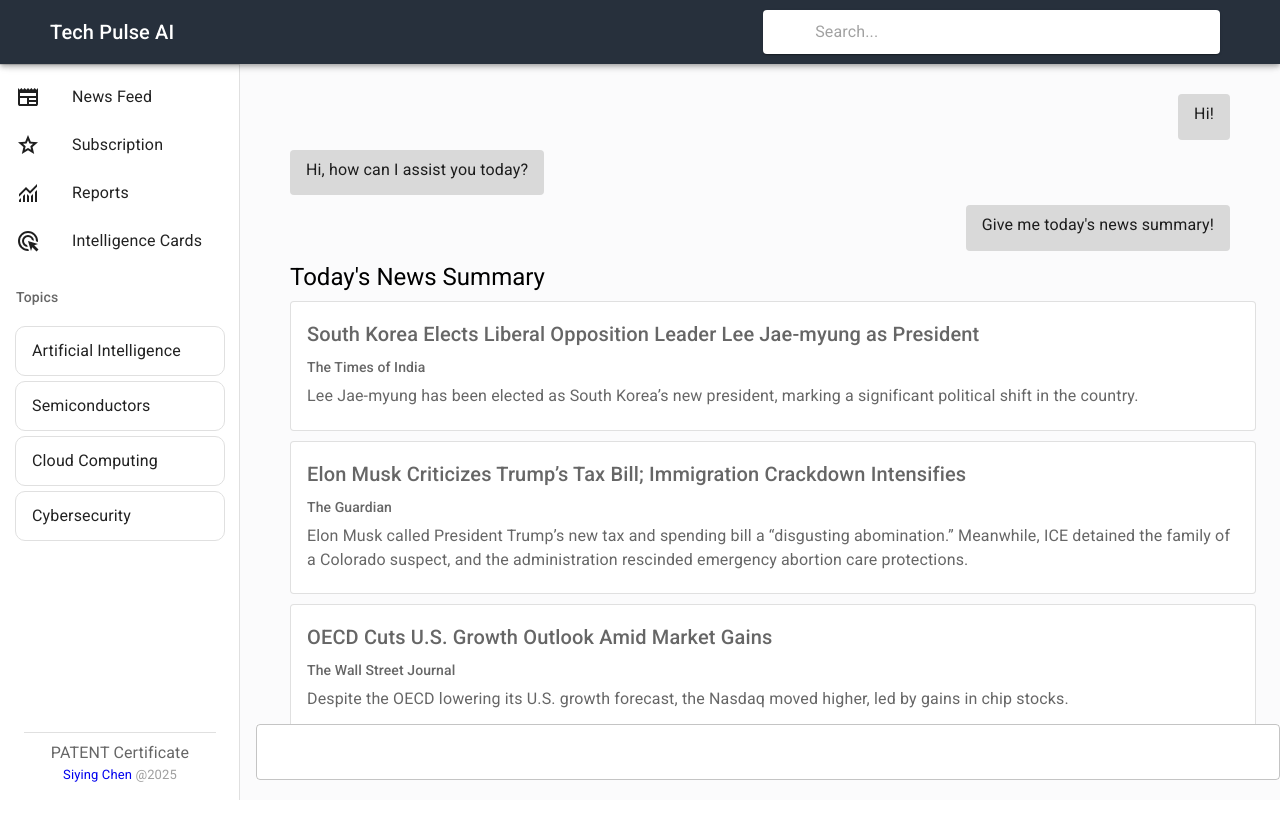
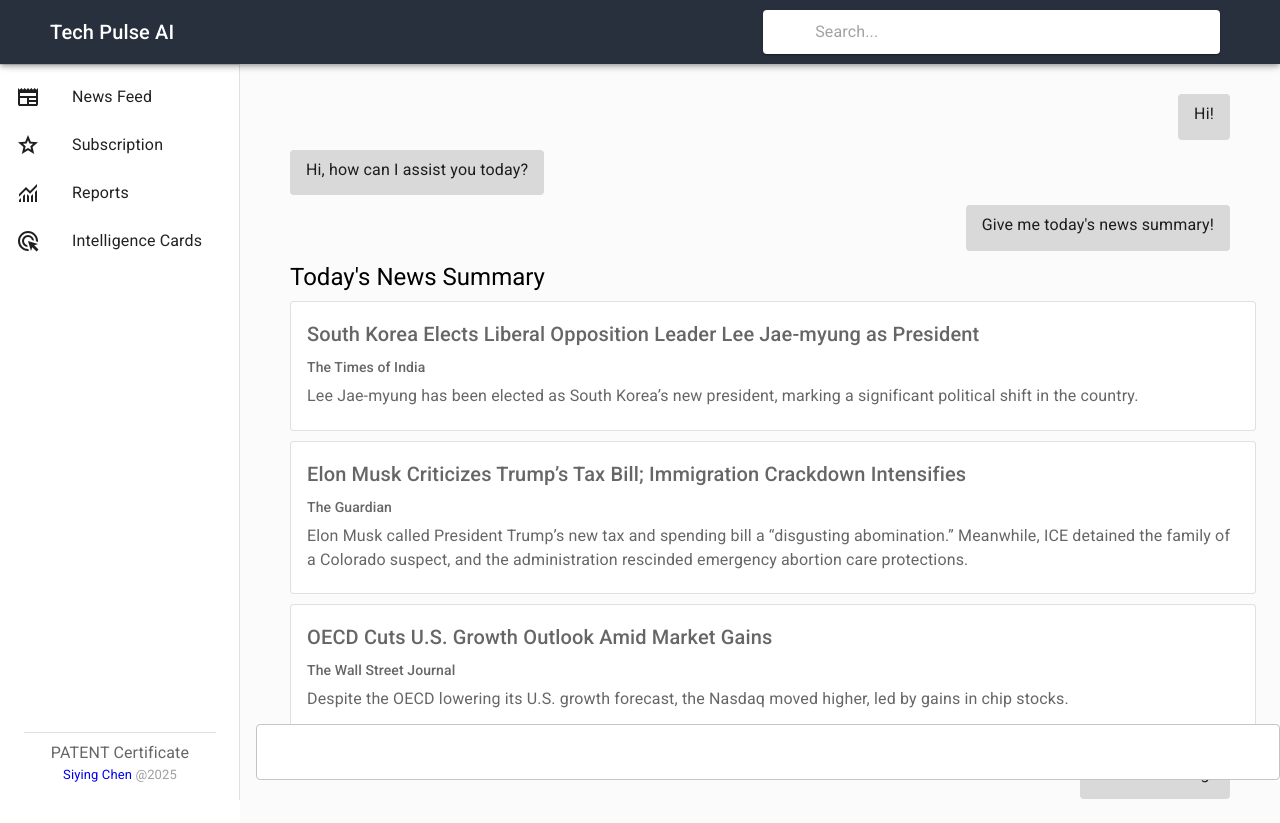
Before and after one commit to siyingchenclaire/AINewsSummary, a React (Create React App) app in the folder frontend/: page / in a window 1280 px wide. Before the commit the page ends 800 px from the top, so only its background shows below. Built offline with nearby package versions, Linux system fonts and the light colour scheme; some icons are missing.

Commit message:
Reviewed frontend design

```diff
--- a/frontend/src/App.js
+++ b/frontend/src/App.js
@@ -133,27 +133,6 @@ function App() {
           ))}
         </List>
 
-        <List
-          subheader={<ListSubheader sx={{display: 'flex' }}>Topics</ListSubheader>}
-        >
-          {Object.keys(topics).map((text, index) => (
-            <ListItem key={text} sx={{
-              border:1,
-              borderColor: 'grey.300',
-              marginLeft: "15px",
-              marginRight: "15px",
-              marginTop: "5px",
-              marginBottom: "5px",
-              borderRadius: '10px',
-              width: `calc(${drawerWidth}px - 30px)`,
-            }} disablePadding>
-              <ListItemButton>
-                <ListItemText primary={text} />
-              </ListItemButton>
-            </ListItem>
-          ))}
-        </List>
-
         <Box
           component="footer"
           style={{position:'fixed', bottom:0, left: 0, width:drawerWidth}}
--- a/frontend/src/routing/News.js
+++ b/frontend/src/routing/News.js
@@ -35,6 +35,12 @@ export default function News(){
       'cards': [{'title': 'South Korea Elects Liberal Opposition Leader Lee Jae-myung as President', 'description': 'Lee Jae-myung has been elected as South Korea’s new president, marking a significant political shift in the country.', 'source': 'The Times of India'},
         {'title': 'Elon Musk Criticizes Trump’s Tax Bill; Immigration Crackdown Intensifies', 'description': 'Elon Musk called President Trump’s new tax and spending bill a “disgusting abomination.” Meanwhile, ICE detained the family of a Colorado suspect, and the administration rescinded emergency abortion care protections.', 'source': 'The Guardian'},
         {'title': 'OECD Cuts U.S. Growth Outlook Amid Market Gains', 'description': 'Despite the OECD lowering its U.S. growth forecast, the Nasdaq moved higher, led by gains in chip stocks.', 'source': 'The Wall Street Journal'}],
+    },
+    {
+      'is_user': true,
+      'message': "More about dsg!",
+      'list_cards': false,
+      'cards': null,
     },
   ]
   return (
--- a/frontend/src/routing/Subscription.js
+++ b/frontend/src/routing/Subscription.js
@@ -77,6 +77,18 @@ const subscriptions = [
       "title": "Cybersecurity Threats",
       "type": "Security Watch",
       "description": "Critical security alerts, breach reports, vulnerability disclosures, and defense technology developments.",
+      "stats": {
+        "articles": 156,
+        "alerts": 24,
+        "relevance": "88%"
+      },
+      "keywords": ["Cybersecurity", "Data Breaches", "Vulnerabilities", "Zero-day"],
+      "status": "Active"
+    },
+    {
+      "title": "dfs",
+      "type": "Company Watch",
+      "description": "dskjd",
       "stats": {
         "articles": 156,
         "alerts": 24,
@@ -194,34 +206,6 @@ function Subscription() {
                 </Grid>
             ))}
         </Grid>
-
-        <Box sx={{textAlign: 'center', mt:"40px"}}>
-            <Typography variant="h6" gutterBottom sx={{fontWeight: 500, mb:'16px'}}>Recent Alerts</Typography>
-            <Stack sx={{ width: '100%' }}>
-            {
-                alerts.map(alert => (
-                    <CardItem sx={{display:"flex", flexDirection:"row", alignItems:"center", justifyContent:"space-between"}}>
-                        {
-                            alert['level'] === 'high'?(<ReportProblemTwoToneIcon color="error" />):(
-                                alert['level'] === 'medium'?(<NotificationsActiveTwoToneIcon color="warning" />):(<InfoTwoToneIcon color="success" />)
-                            )
-                        }
-                        <Box sx={{display:"flex", flexDirection:"column", width:"80%"}}>
-                            <Typography variant="subtitle2" gutterBottom color="textPrimary" sx={{fontWeight: 500}}>
-                                {alert['title']}
-                            </Typography>
-                            <Typography variant="body3" gutterBottom color="textSecondary" sx={{}}>
-                                {alert['description']}
-                            </Typography>
-                        </Box>
-                        <Typography variant="body3" gutterBottom color="textSecondary" sx={{}}>
-                            {alert['time']}
-                        </Typography>
-                    </CardItem>
-                ))
-            }
-            </Stack>
-        </Box>
       </>
     );
 }
```
